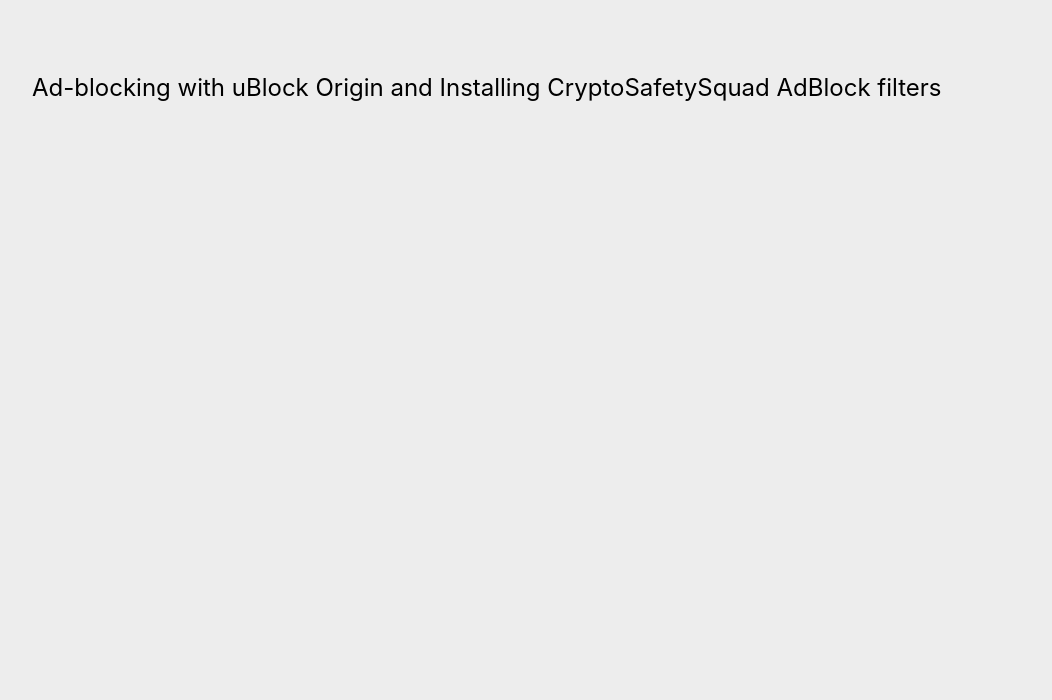
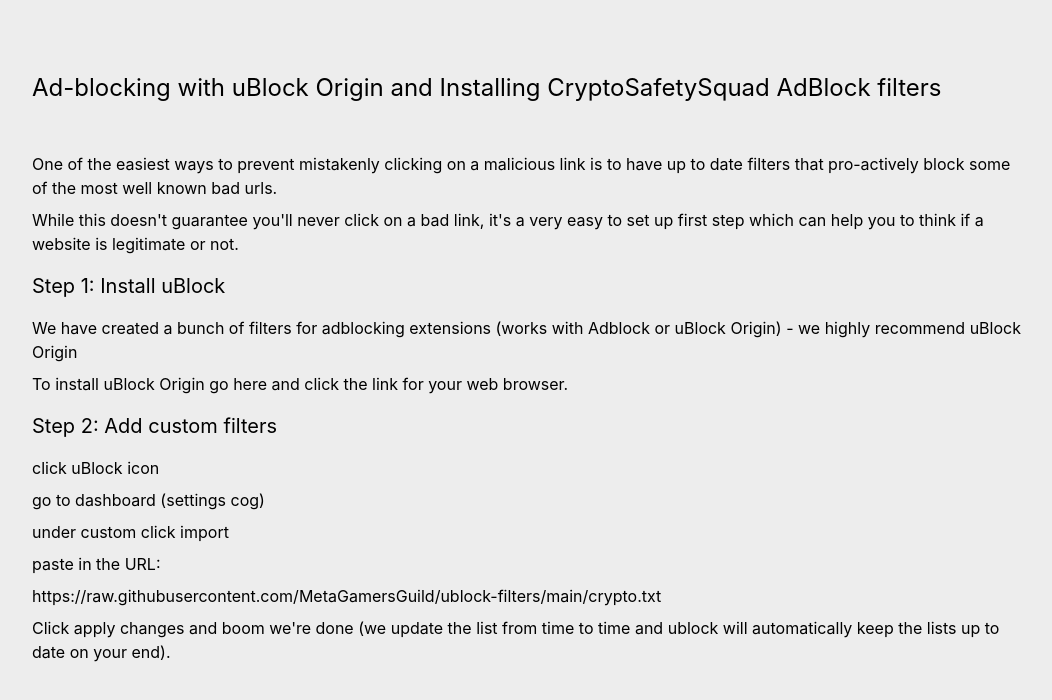
Before and after one commit to CryptoSafetySquad/website, a Next.js app: page /guides/adblock in a window 1280 px wide. Shown: the top 700 px of the page, without its empty margins (112-1164 px from the left). Built offline with nearby package versions, Linux system fonts and the light colour scheme.

Commit message:
Update page to use content prop.

```diff
--- a/Components/Page.tsx
+++ b/Components/Page.tsx
@@ -5,10 +5,10 @@ import Image from 'next/image'
 interface PageComponentProps {
     title?: string;
     slug?: string;
-    children?: React.ReactNode;
+    content?: React.ReactNode;
 }
 
-const Page = ({ title, slug, children }: PageComponentProps) => {
+const Page = ({ title, slug, content }: PageComponentProps) => {
   return (
     <div>
       <Head>
@@ -19,7 +19,7 @@ const Page = ({ title, slug, children }: PageComponentProps) => {
 
       <main className='max-w-5xl m-auto py-4 px-2 md:py-12 md:px-4 bg-dark rounded-md'>
         <h1 className='mt-6 mb-12'>{title}</h1>
-        {children}
+        {content}
         {/* <Discussion slug='guides/adblock' title='AdBlocking' /> */}
       </main>
     </div>
```
